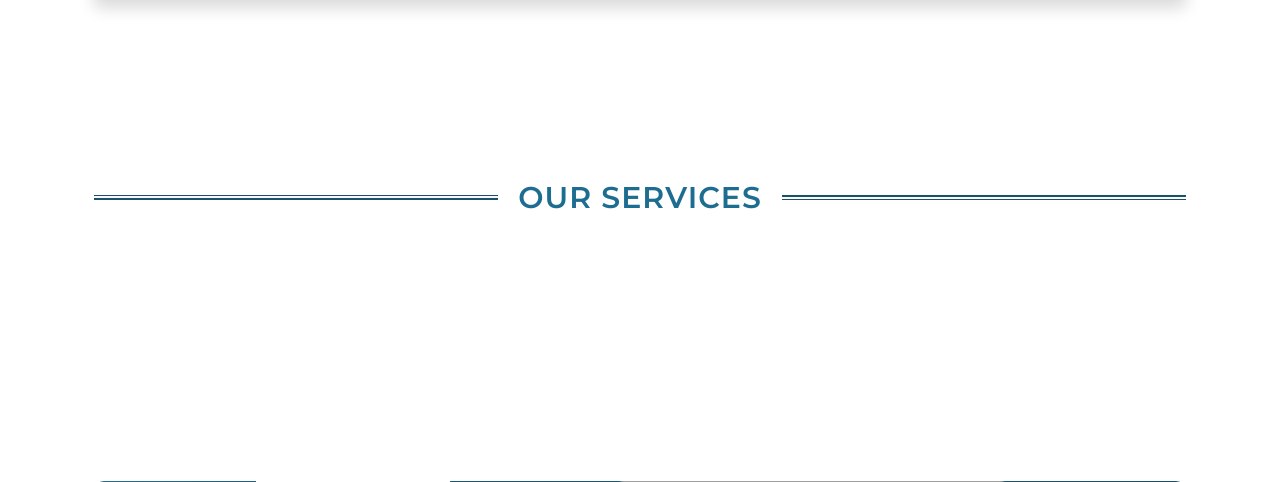
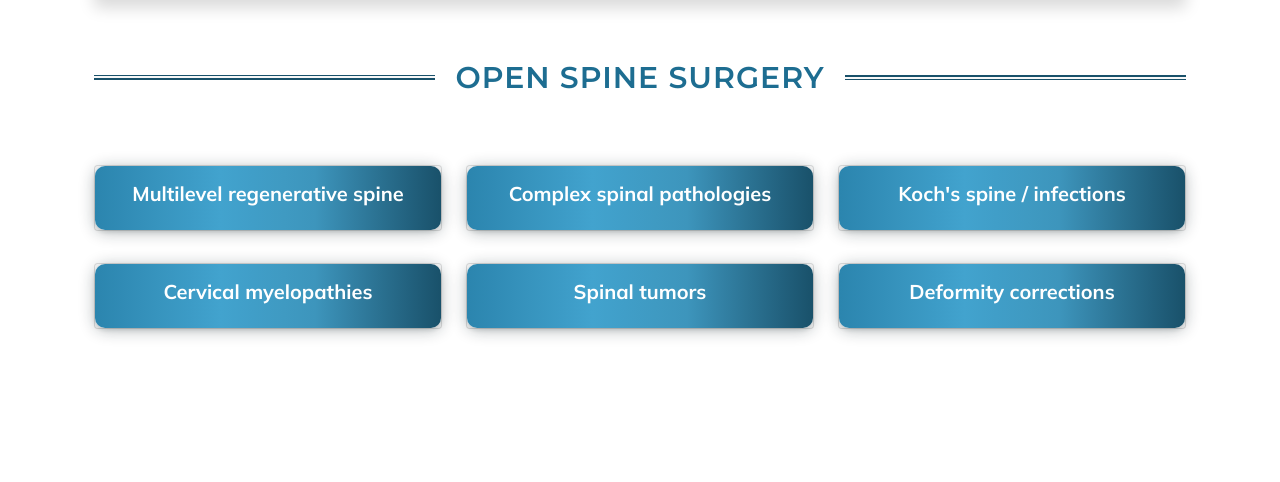
Before and after one commit to bhavi-creations/spine-clinic, a PHP site: page / in a window 1280 px wide. Shown: the part 3386-3868 px from the top of the page. Run offline with PHP 8.4, Linux system fonts and the light colour scheme; data that the repository does not hold is empty; some web fonts are replaced; grey boxes are pictures that could not be loaded.

Commit message:
changes updated

```diff
--- a/index.php
+++ b/index.php
@@ -304,6 +304,104 @@
 
 
         </div>
+
+
+        <div class="section-title text-center seven">
+          <h1 class="mt-5">Open Spine Surgery </h1>
+
+        </div>
+
+          <div class="row">
+
+            <div class="col-md-4 my-3">
+              <div class="card">
+                <div class="card-body opener">
+                  <div class="row">
+
+
+                      <h5 class="card-title openSpine">Multilevel regenerative spine</h5>
+
+
+                  </div>
+                </div>
+              </div>
+            </div>
+
+
+            <div class="col-md-4 my-3">
+              <div class="card">
+                <div class="card-body opener">
+                  <div class="row">
+
+
+                      <h5 class="card-title openSpine">Complex spinal pathologies</h5>
+
+
+                  </div>
+                </div>
+              </div>
+            </div>
+
+            <div class="col-md-4 my-3">
+              <div class="card">
+                <div class="card-body opener">
+                  <div class="row">
+
+
+                      <h5 class="card-title openSpine">Koch's spine / infections</h5>
+
+
+                  </div>
+                </div>
+              </div>
+            </div>
+
+            <div class="col-md-4 my-3">
+              <div class="card">
+                <div class="card-body opener">
+                  <div class="row">
+
+
+                      <h5 class="card-title openSpine">Cervical myelopathies</h5>
+
+
+                  </div>
+                </div>
+              </div>
+            </div>
+
+            <div class="col-md-4 my-3">
+              <div class="card">
+                <div class="card-body opener">
+                  <div class="row">
+
+
+                      <h5 class="card-title openSpine">Spinal tumors</h5>
+
+
+                  </div>
+                </div>
+              </div>
+            </div>
+
+            <div class="col-md-4 my-3">
+              <div class="card">
+                <div class="card-body opener">
+                  <div class="row">
+
+
+                      <h5 class="card-title openSpine">Deformity corrections</h5>
+
+
+                  </div>
+                </div>
+              </div>
+            </div>
+
+          </div>
+
+      </section>
+
       </div>
     </section>
 
@@ -311,7 +409,7 @@
             <div class="container" data-aos="fade-up">
 
         <div class="section-title text-center seven">
-                    <h1>Our Services</h1>
+          <h1>Specializes in the treatment of</h1>
           <p class="service_text"></p>
         </div>
 
@@ -459,10 +557,8 @@
                                     <img src="assets/img/spain/Spondyloslithesis.webp" alt="CT Scanner Image"
                                         class="img-fluid service_img_radius">
 
-                                    <h3>About the Spondyloslithesis</h3>
-                                    <p class=" ">Our clinic offers specialized care for spondylolisthesis, a condition
-                                        where a vertebra slips out of place. Dr. MADHAVA REDDY’s expertise ensures
-                                        effective management and correction of this condition.
+                  <h3>Lumbar Disc Prolapse</h3>
+                  <p class=" ">Dr. Madhava Reddy specializes in advanced treatments for lumbar disc prolapse, focusing on personalized care and effective management strategies tailored to each patient's needs. His expertise encompasses both conservative and surgical interventions aimed at relieving symptoms and restoring spinal health.
 
 
                                     </p>
@@ -764,10 +860,10 @@
     <section>
       <div class="container">
         <div class="row">
-                    <div class="col-6 d-none d-md-block seven">
+          <div class="col-12 d-none d-md-block seven">
             <h1 class="blogs_home mb-5">Our Latest Blogs</h1>
           </div>
-                    <div class="col-6 d-none d-md-block">
+          <div class="col-12 d-none d-md-block">
             <a href="blogs.php">
               <p class="view_more_btn mb-5 d-flex flex-row justify-content-end">
                 View More<i class="fa-solid fa-arrow-right"></i>
@@ -787,17 +883,16 @@
 
           <?php while ($row = $result->fetch_assoc()) : ?>
             <div class="col-12 col-md-4 px-5 py-2">
-                        <div class="card h-100">
+              <div class="card h-100 blogcard">
                 <video class="custom-video" autoplay muted controls style="width: 100%; height: auto">
-                                <source src="admin/public/uploads/videos/<?php echo $row['video']; ?>"
-                                    type="video/mp4" />
+                  <source src="admin/public/uploads/videos/<?php echo $row['video']; ?>" type="video/mp4" />
                   Your browser does not support the video tag.
                 </video>
-                            <div class="card-body">
+                <div class="card-body blogbody">
                   <h5 class="card-title"><?php echo $row['title']; ?></h5>
                 </div>
 
-                            <div class="card-footer">
+                <div class="card-footer blogfooter">
                   <small class="text-muted">Posted On:
                     <?php echo date("F j, Y, g:i a", strtotime($row['time'])); ?></small>
                 </div>
```
Lines whose indentation alone changed are shown as unchanged.
